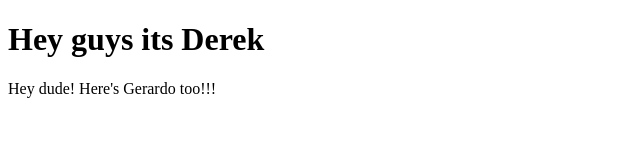
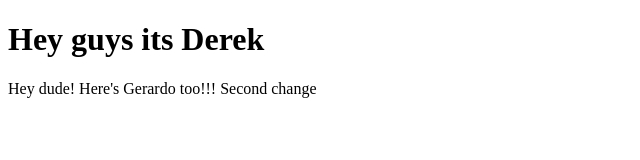
Before and after one commit to childersderek/Group-1-Github, a plain HTML site: page index.html in a window 1280 px wide. Shown: the whole page, without its empty margins (0-640 px from the left). Drawn offline with Linux system fonts and the light colour scheme.

Commit message:
second change from gerardo

```diff
--- a/index.html
+++ b/index.html
@@ -8,6 +8,6 @@
 </head>
 <body>
     <h1>Hey guys its Derek</h1>
-    <p>Hey dude! Here's Gerardo too!!!</p>
+    <p>Hey dude! Here's Gerardo too!!! Second change</p>
 </body>
 </html>
```
